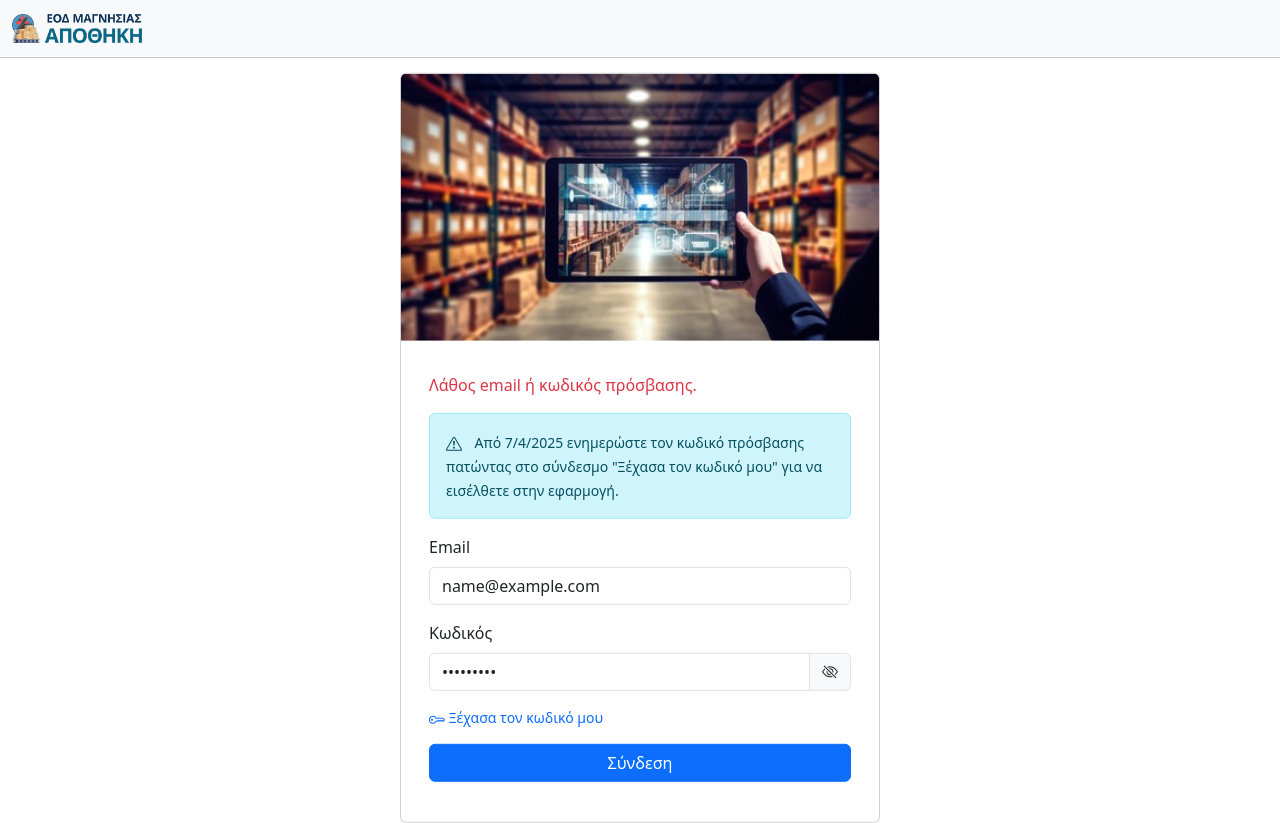
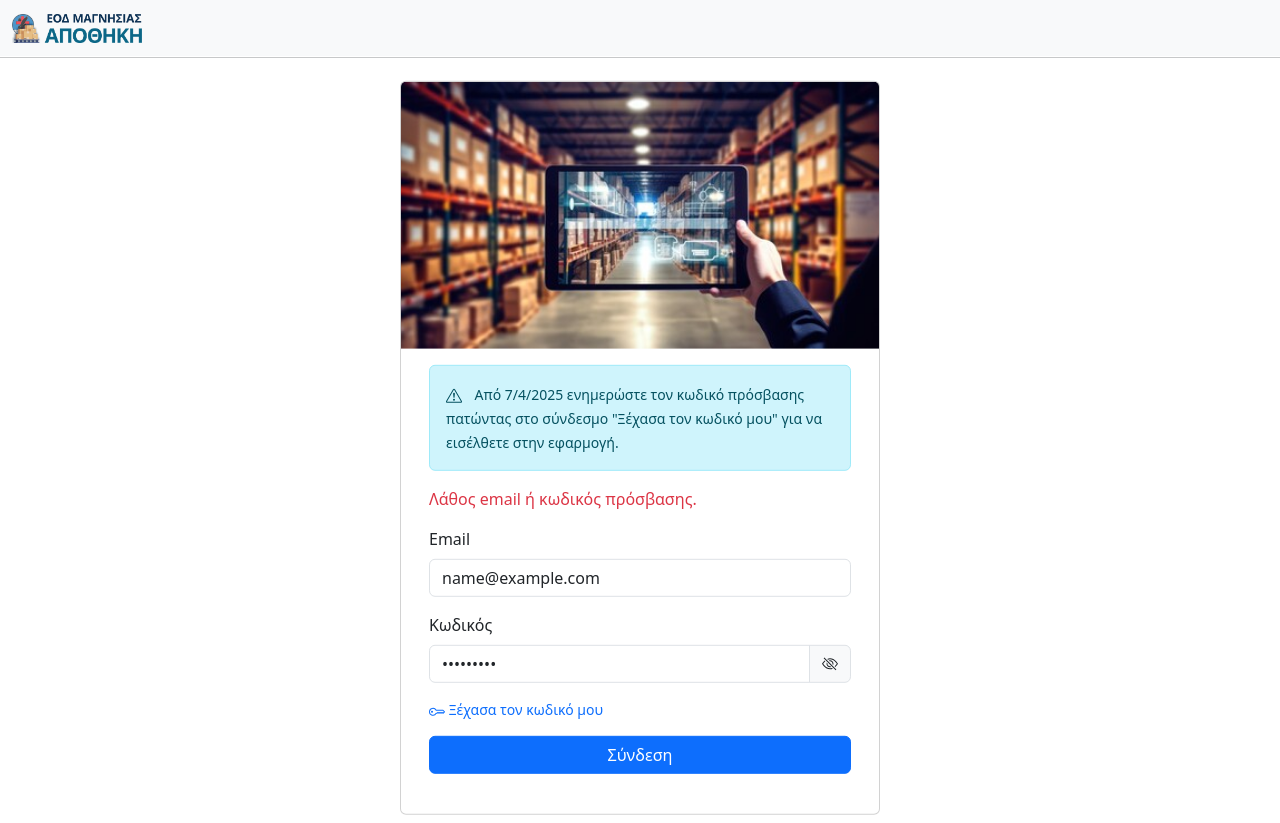
Before and after one commit to happyDebugging/hrt-mg-warehouse, an Angular app: page /auth in a window 1280 px wide. Both pictures are taken after typing "name@example.com", "Sample123" into the empty fields and a click on the button "Σύνδεση". Built offline with nearby package versions, Linux system fonts and the light colour scheme; no server answers.

Commit message:
Added production redirect link to reset-password mail, Refactored code.

```diff
--- a/src/app/auth/auth.component.html
+++ b/src/app/auth/auth.component.html
@@ -9,15 +9,15 @@
         <div class="card-body">
             <div class="container-fluid">
                 <form>
-                    <div class="mt-3 mb-3">
-                        <label *ngIf="isCredentialsWrong" class="text-danger fw-light">{{ errorMessageToShow }}</label>
-                    </div>
                     <div class="alert alert-info" role="alert">
                         <svg xmlns="http://www.w3.org/2000/svg" width="16" height="16" fill="currentColor" class="bi bi-exclamation-triangle" viewBox="0 0 16 16">
                             <path d="M7.938 2.016A.13.13 0 0 1 8.002 2a.13.13 0 0 1 .063.016.15.15 0 0 1 .054.057l6.857 11.667c.036.06.035.124.002.183a.2.2 0 0 1-.054.06.1.1 0 0 1-.066.017H1.146a.1.1 0 0 1-.066-.017.2.2 0 0 1-.054-.06.18.18 0 0 1 .002-.183L7.884 2.073a.15.15 0 0 1 .054-.057m1.044-.45a1.13 1.13 0 0 0-1.96 0L.165 13.233c-.457.778.091 1.767.98 1.767h13.713c.889 0 1.438-.99.98-1.767z"/>
                             <path d="M7.002 12a1 1 0 1 1 2 0 1 1 0 0 1-2 0M7.1 5.995a.905.905 0 1 1 1.8 0l-.35 3.507a.552.552 0 0 1-1.1 0z"/>
                           </svg> &nbsp;
                         <small>Από 7/4/2025 ενημερώστε τον κωδικό πρόσβασης πατώντας στο σύνδεσμο "Ξέχασα τον κωδικό μου" για να εισέλθετε στην εφαρμογή.</small>
+                    </div>
+                    <div class="mt-3 mb-3">
+                        <label *ngIf="isCredentialsWrong" class="text-danger fw-light">{{ errorMessageToShow }}</label>
                     </div>
                     <div class="mb-3">
                         <label for="inputEmail" class="form-label">Email</label>
@@ -76,15 +76,15 @@
         <div class="card-body">
             <div class="container-fluid">
                 <form>
-                    <div class="mt-3 mb-3">
-                        <label *ngIf="isCredentialsWrong" class="text-danger fw-light">{{ errorMessageToShow }}</label>
-                    </div>
                     <div class="alert alert-info" role="alert">
                         <svg xmlns="http://www.w3.org/2000/svg" width="16" height="16" fill="currentColor" class="bi bi-exclamation-triangle" viewBox="0 0 16 16">
                             <path d="M7.938 2.016A.13.13 0 0 1 8.002 2a.13.13 0 0 1 .063.016.15.15 0 0 1 .054.057l6.857 11.667c.036.06.035.124.002.183a.2.2 0 0 1-.054.06.1.1 0 0 1-.066.017H1.146a.1.1 0 0 1-.066-.017.2.2 0 0 1-.054-.06.18.18 0 0 1 .002-.183L7.884 2.073a.15.15 0 0 1 .054-.057m1.044-.45a1.13 1.13 0 0 0-1.96 0L.165 13.233c-.457.778.091 1.767.98 1.767h13.713c.889 0 1.438-.99.98-1.767z"/>
                             <path d="M7.002 12a1 1 0 1 1 2 0 1 1 0 0 1-2 0M7.1 5.995a.905.905 0 1 1 1.8 0l-.35 3.507a.552.552 0 0 1-1.1 0z"/>
                           </svg> &nbsp;
                         <small>Από 7/4/2025 ενημερώστε τον κωδικό πρόσβασης πατώντας στο σύνδεσμο "Ξέχασα τον κωδικό μου" για να εισέλθετε στην εφαρμογή.</small>
+                    </div>
+                    <div class="mt-3 mb-3">
+                        <label *ngIf="isCredentialsWrong" class="text-danger fw-light">{{ errorMessageToShow }}</label>
                     </div>
                     <div class="mb-3">
                         <label for="inputEmail" class="form-label">Email</label>
--- a/src/app/auth/auth.component.ts
+++ b/src/app/auth/auth.component.ts
@@ -81,7 +81,8 @@ export class AuthComponent implements OnInit {
   async ResetPassword() {
 
     await this.supabase.auth.resetPasswordForEmail(this.userEmail, {
-      redirectTo: 'http://localhost:4200/reset-password/session/'+(Math.floor(Math.random() * (99999999 - 10000000 + 1)) + 10000000)
+      redirectTo: 'http://localhost:4200'+'/reset-password/session/'+(Math.floor(Math.random() * (99999999 - 10000000 + 1)) + 10000000)
+      //redirectTo: 'https://hrt-mg-warehouse.netlify.app'+'/reset-password/session/'+(Math.floor(Math.random() * (99999999 - 10000000 + 1)) + 10000000)
     })
     //sendPasswordResetEmail(this.auth, this.userEmail)
       .then(() => {
--- a/src/app/reset-password/reset-password.component.ts
+++ b/src/app/reset-password/reset-password.component.ts
@@ -1,6 +1,6 @@
 import { Component } from '@angular/core';
 import { createClient, SupabaseClient, User } from '@supabase/supabase-js';
-import { environment } from '../../environments/environment.development';
+import { environment } from '../../environments/environment';
 import { AuthService } from '../auth/auth.service';
 import { DbFunctionService } from '../shared/services/db-functions.service';
 import { Router } from '@angular/router';
```
